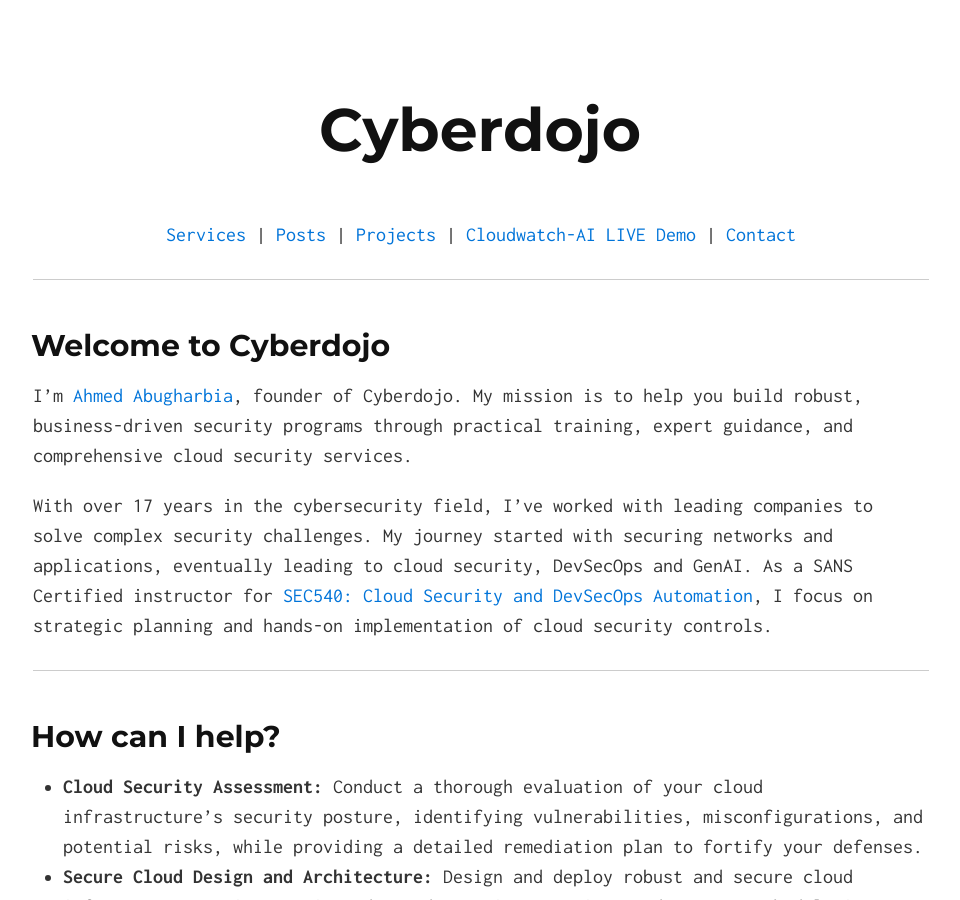
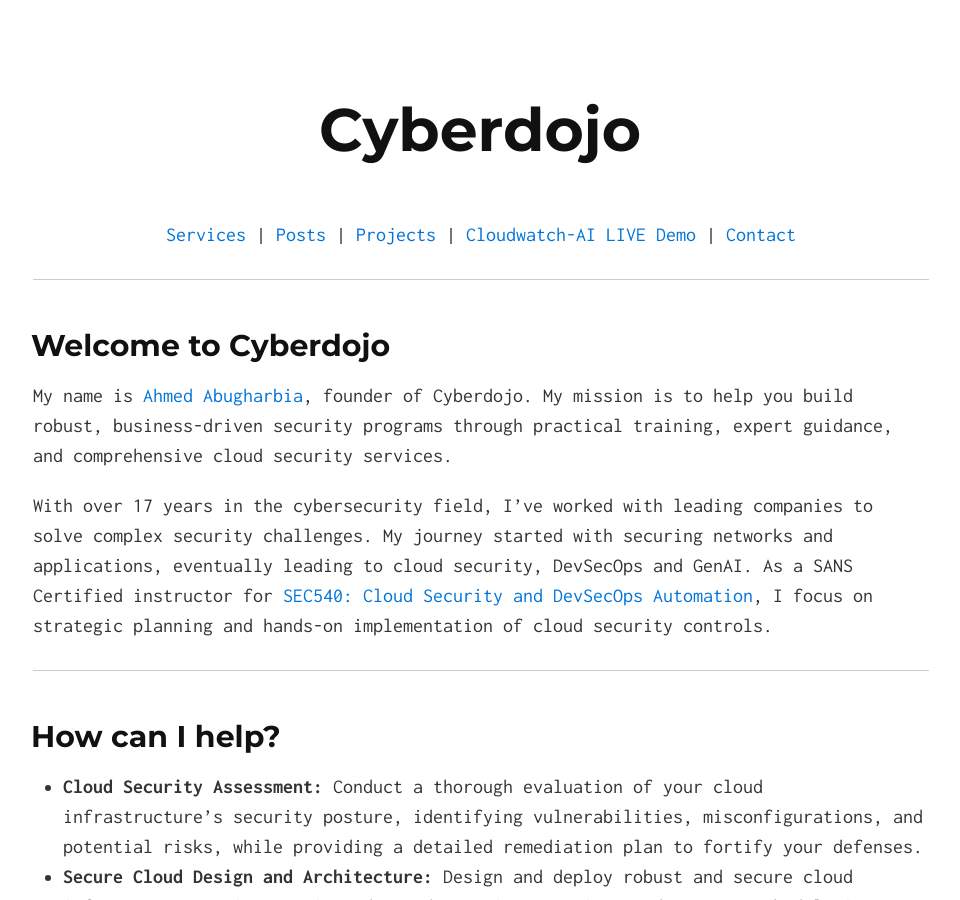
Before and after one commit to Ahmed-AG/cyberdojo-page, a Jekyll site: the page built from index.md, in a window 1280 px wide and 900 px high. Shown: the whole window, without its empty margins (159-1119 px from the left). Built offline with Jekyll 4.4.1, drawn with Linux system fonts in a browser that asks for light colours; our own code applies the rules of GitHub Pages for plain Markdown files.

```diff
--- a/index.md
+++ b/index.md
@@ -2,7 +2,7 @@
 layout: default
 ---
 ## Welcome to Cyberdojo
-I'm [Ahmed Abugharbia](https://www.linkedin.com/in/ahmedabugharbia/){:target="_blank"}, founder of Cyberdojo. My mission is to help you build robust, business-driven security programs through practical training, expert guidance, and comprehensive cloud security services.
+My name is [Ahmed Abugharbia](https://www.linkedin.com/in/ahmedabugharbia/){:target="_blank"}, founder of Cyberdojo. My mission is to help you build robust, business-driven security programs through practical training, expert guidance, and comprehensive cloud security services.
 
 With over 17 years in the cybersecurity field, I've worked with leading companies to solve complex security challenges. My journey started with securing networks and applications, eventually leading to cloud security, DevSecOps and GenAI. As a SANS Certified instructor for [SEC540: Cloud Security and DevSecOps Automation](https://www.sans.org/cyber-security-courses/cloud-security-devsecops-automation/){:target="_blank"}, I focus on strategic planning and hands-on implementation of cloud security controls.
 
```
